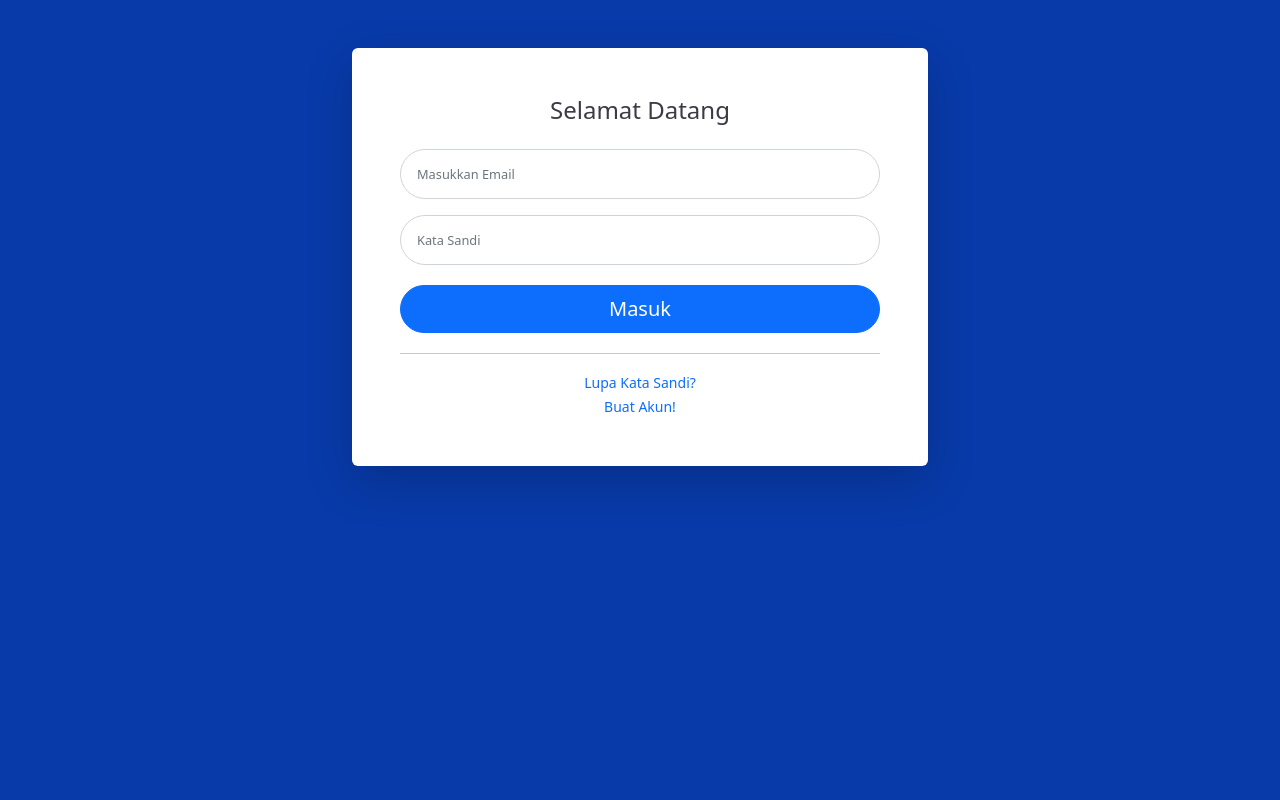
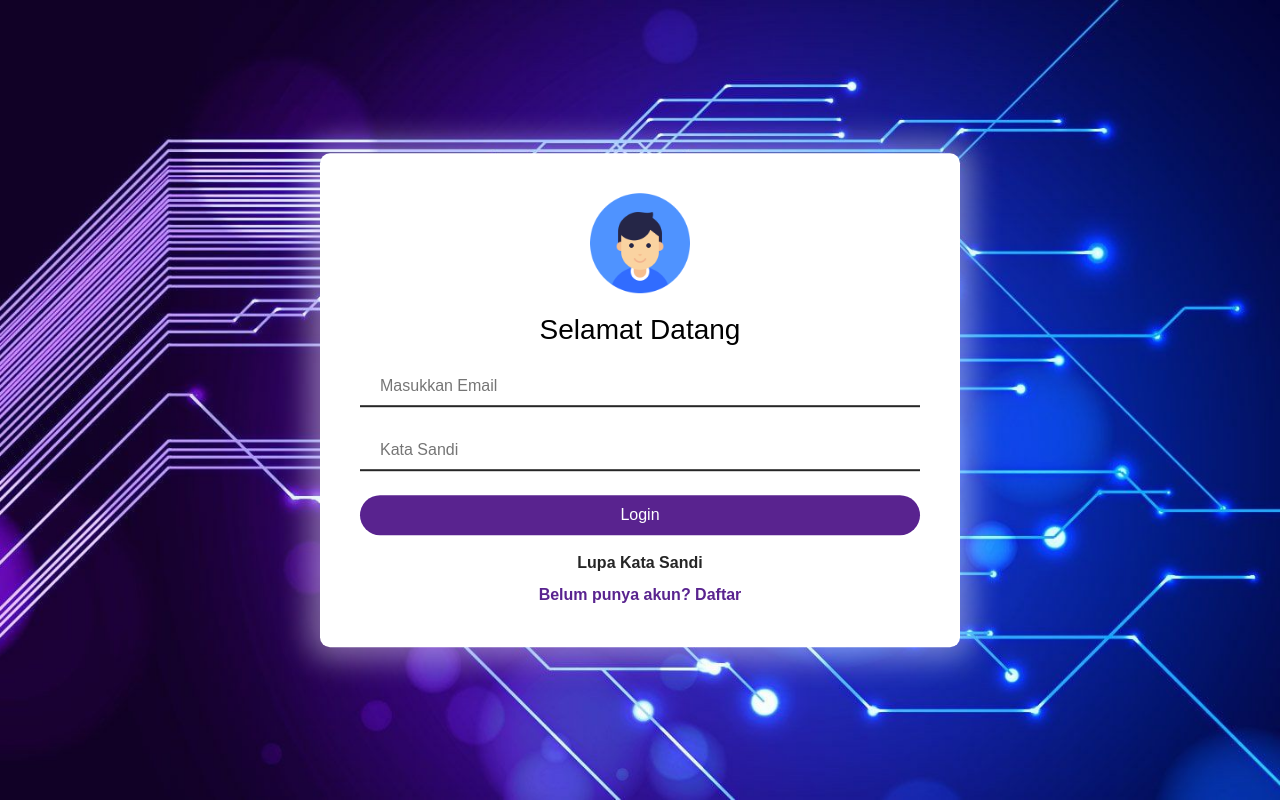
Before and after one commit to khaerilanwar/tegal, a CodeIgniter 4 app: template app/Views/auth/login.php in a window 1280 px wide. Run offline with PHP 8.4 and a stand-in for CodeIgniter, Linux system fonts and the light colour scheme; the template is opened without the code that fills it, so the values that code supplies are empty; some libraries are stand-ins or nearby versions.

Commit message:
update views login

```diff
--- a/app/Controllers/Registrasi.php
+++ b/app/Controllers/Registrasi.php
@@ -98,10 +98,8 @@ class Registrasi extends BaseController
 
         $this->userModel->insert($data);
 
-        session()->setFlashdata('pesan', '<div class="alert alert-success alert-dismissible fade show" role="alert">
-        <strong>Berhasil Registrasi!</strong> Silahkan melakukan login.
-        <button type="button" class="btn-close" data-bs-dismiss="alert" aria-label="Close"></button>
-    </div>');
+        session()->setFlashdata('pesan', 'Berhasil Registrasi!');
+        session()->setFlashdata('warna', 'success');
 
         return redirect()->to('/login');
     }
--- a/app/Views/auth/login.php
+++ b/app/Views/auth/login.php
@@ -1,59 +1,56 @@
-<?php $this->extend('layouts/auth_template'); ?>
+<!doctype html>
+<html lang="en">
 
-<?php $this->section('content'); ?>
+<head>
+    <meta charset="utf-8">
+    <meta name="viewport" content="width=device-width, initial-scale=1">
+    <title><?= $title; ?></title>
+    <!-- FAVICON -->
+    <link rel="shortcut icon" href="/assets/img/ikon-tegal.ico" type="image/x-icon">
 
+    <!-- BOOTSTRAP CSS -->
+    <link href="/assets/css/bootstrap.min.css" rel="stylesheet">
+
+    <!-- LOGIN CSS CUSTOM -->
+    <link rel="stylesheet" href="/assets/css/login.css">
+</head>
+
+<body>
     <div class="container">
+        <div class="loginBox">
+            <img class="img-user" src="/assets/img/user.png" height="100px" width="100px">
+            <h3>Selamat Datang</h3>
 
-    <!-- Outer Row -->
-    <div class="row justify-content-center col-lg-8 mx-auto">
+            <?php if (session()->getFlashdata('pesan')) : ?>
+                <div class="alert alert-cs py-2 alert-<?= session()->getFlashdata('warna'); ?> alert-dismissible fade show" id="pesan" role="alert">
+                    <?= session()->getFlashdata('pesan'); ?>
+                    <button type="button" class="btn-close pb-1" data-bs-dismiss="alert" aria-label="Close"></button>
+                </div>
+            <?php endif; ?>
 
-        <div class="col-xl-10 col-lg-12 col-md-9">
-
-            <div class="card o-hidden border-0 shadow-lg my-5">
-                <div class="card-body p-0">
-                    <!-- Nested Row within Card Body -->
-                    <div class="row">
-                        <div class="col-lg">
-                            <div class="p-5">
-                                <div class="text-center">
-                                    <h1 class="h4 text-gray-900 mb-4">Selamat Datang</h1>
-                                </div>
-                                <?= session()->getFlashdata('pesan'); ?>
-                                <form class="user" method="post" action="/login/masuk">
-                                    <?= csrf_field() ?>
-                                    <div class="form-group">
-                                        <input type="email" name="email" class="form-control form-control-user <?= ($validation->hasError('email')) ? 'is-invalid' : ''; ?>" value="<?= old('email'); ?>" id="email" placeholder="Masukkan Email">
+            <form action="/login/masuk" method="post">
+                <?= csrf_field(); ?>
+                <div class="inputBox mb-4">
+                    <input id="email" class="<?= ($validation->hasError('email')) ? 'is-invalid' : ''; ?>" value="<?= old('email'); ?>" type="text" name="email" placeholder="Masukkan Email">
                     <div class="pl-3 invalid-feedback">
                         <?= $validation->getError('email'); ?>
                     </div>
                 </div>
-                                    <div class="form-group">
-                                        <input type="password" name="password" class="form-control form-control-user <?= ($validation->hasError('password')) ? 'is-invalid' : ''; ?>" id="password" placeholder="Kata Sandi">
+                <div class="inputBox mb-4">
+                    <input class="<?= ($validation->hasError('password')) ? 'is-invalid' : ''; ?>" id="password" value="<?= old('password'); ?>" type="password" name="password" placeholder="Kata Sandi">
                     <div class="pl-3 invalid-feedback">
                         <?= $validation->getError('password'); ?>
                     </div>
                 </div>
-                                    <button type="submit" class="btn btn-primary my-1 py-2 fs-5 btn-user btn-block">
-                                        Masuk
-                                    </button>
+                <button type="submit" class="mb-3">Login</button>
             </form>
-                                <hr>
-                                <div class="text-center">
-                                    <a class="small text-decoration-none" href="forgot-password.html">Lupa Kata Sandi?</a>
-                                </div>
-                                <div class="text-center">
-                                    <a class="small text-decoration-none" href="/registrasi">Buat Akun!</a>
+            <a href="#">Lupa Kata Sandi<br> </a>
+            <div class="mt-2 text-center">
+                <a href="" class="fs-6" style="color: #59238F;">Belum punya akun? Daftar</a>
             </div>
         </div>
     </div>
-                    </div>
-                </div>
-            </div>
+    <script src="/assets/js/bootstrap.bundle.min.js"></script>
+</body>
 
-        </div>
-
-    </div>
-
-</div>
-
-<?php $this->endSection(); ?>
+</html>
```
Also changed, not shown: app/Controllers/Login.php (+6 -12 lines), public/assets/css/login.css (added), public/assets/img/bg-login.jpg (added), public/assets/img/user.png (added). Lines whose indentation alone changed are shown as unchanged.
